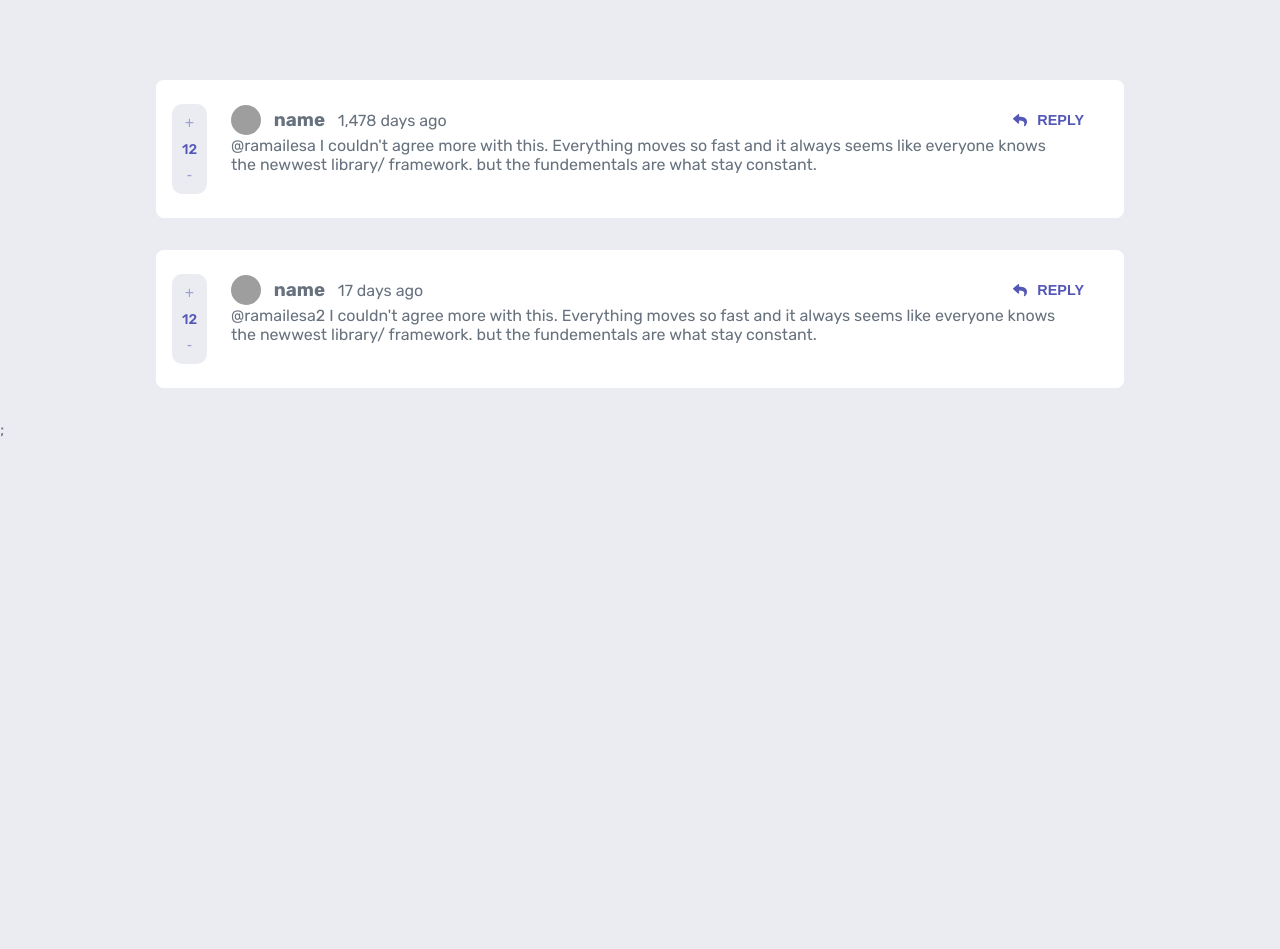
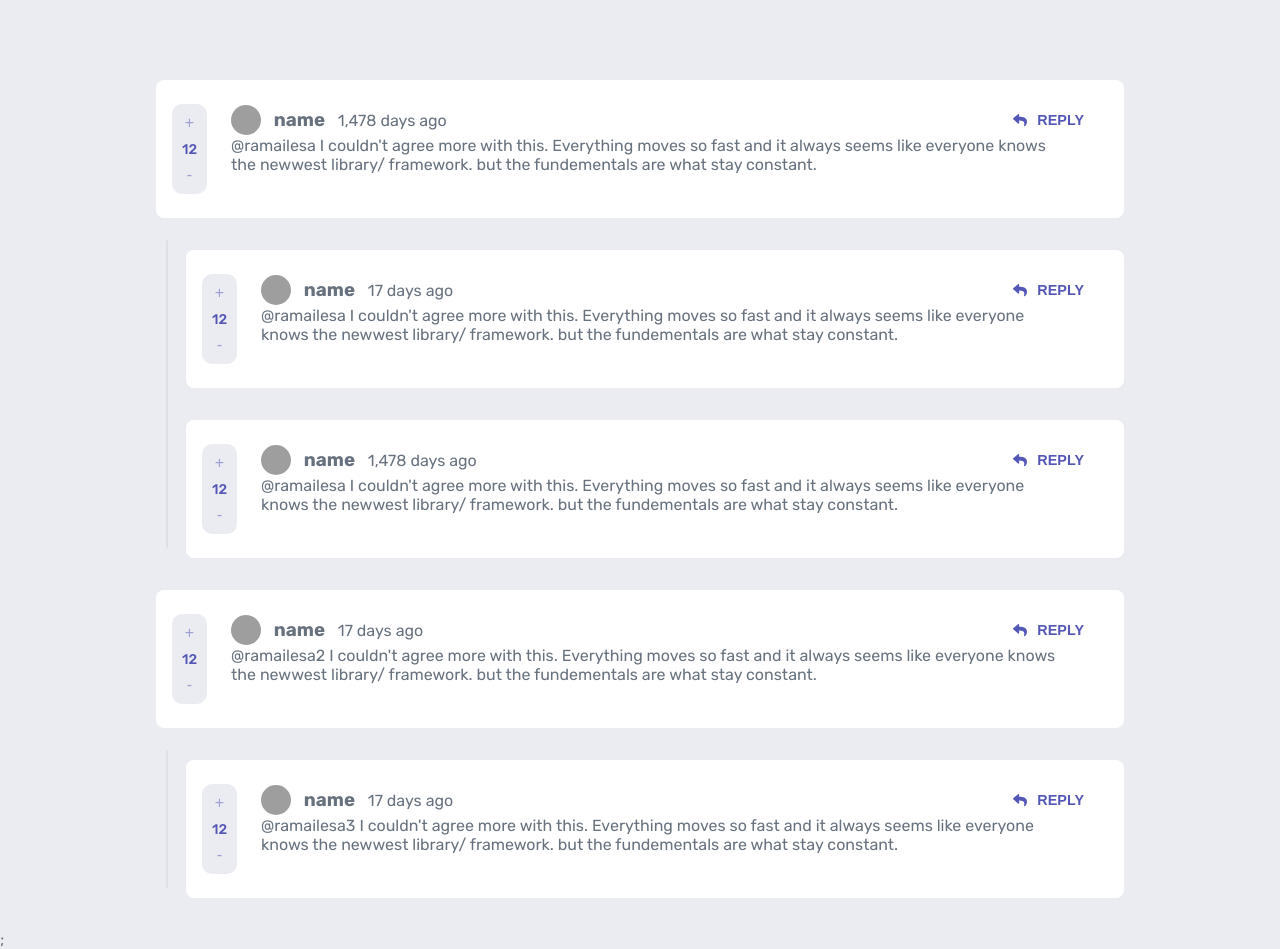
Before and after one commit to angelMarcosCastilla/commentsApp, a React (Vite) app: page / in a window 1280 px wide. Before the commit the page ends 800 px from the top, so only its background shows below. Built offline with nearby package versions, Linux system fonts and the light colour scheme; grey boxes are pictures that could not be loaded.

Commit message:
add tree comment card

```diff
--- a/src/components/CommentCards.tsx
+++ b/src/components/CommentCards.tsx
@@ -1,5 +1,5 @@
 import React from 'react';
-import { Comment } from '../types/comments';
+import { CommentsWithChildren as Comment } from '../types/comments';
 import Avatar from './Avatar';
 import Button from './Button';
 import ReplyEditor from './Editor/ReplyEditor';
@@ -35,7 +35,13 @@ const CommentCards: React.FC<Props> = ({ comment }) => {
 					</div>
 				</div>
 			</article>
+			<div className='commentLine'>
+				{comment?.children != null &&
+					comment.children.map(child => {
+						return <CommentCards key={child.id} comment={child} />;
+					})}
 				{/* <ReplyEditor/> */}
+			</div>
 		</>
 	);
 };
--- a/src/json/commentsdb.ts
+++ b/src/json/commentsdb.ts
@@ -64,6 +64,6 @@ export const commentsApp:Comment[] = [
     timestamp: '2023-01-01T12:00:00.000Z',
     comments:"@ramailesa3 I couldn't agree more with this. Everything moves so fast and it always seems like everyone knows the newwest library/ framework. but the fundementals are what stay constant. ",
     score: 12,
-    parentId: 2
+    parentId: 4
   },
 ]
--- a/src/styles.css
+++ b/src/styles.css
@@ -87,7 +87,23 @@ body {
 	color: var(--primary-color);
 	font-weight: 500;
 }
-
+.commentLine{
+	--left-width : 15px;
+	margin: 0.5rem 0;
+	margin-left: calc(var(--left-width) * 2);
+	position: relative;
+}
+.commentLine::after{
+	content: '';
+	position: absolute;
+	width: 2px;
+	height: 100%;
+	background-color: var(--grayish-blue);
+	left:-20px;
+	top: -10px;
+	opacity: .1;
+	border-radius: 5px;
+}
 /* Components : Avatar */
 .avatar {
 	border-radius: 50%;
```
Lines whose indentation alone changed are shown as unchanged.
